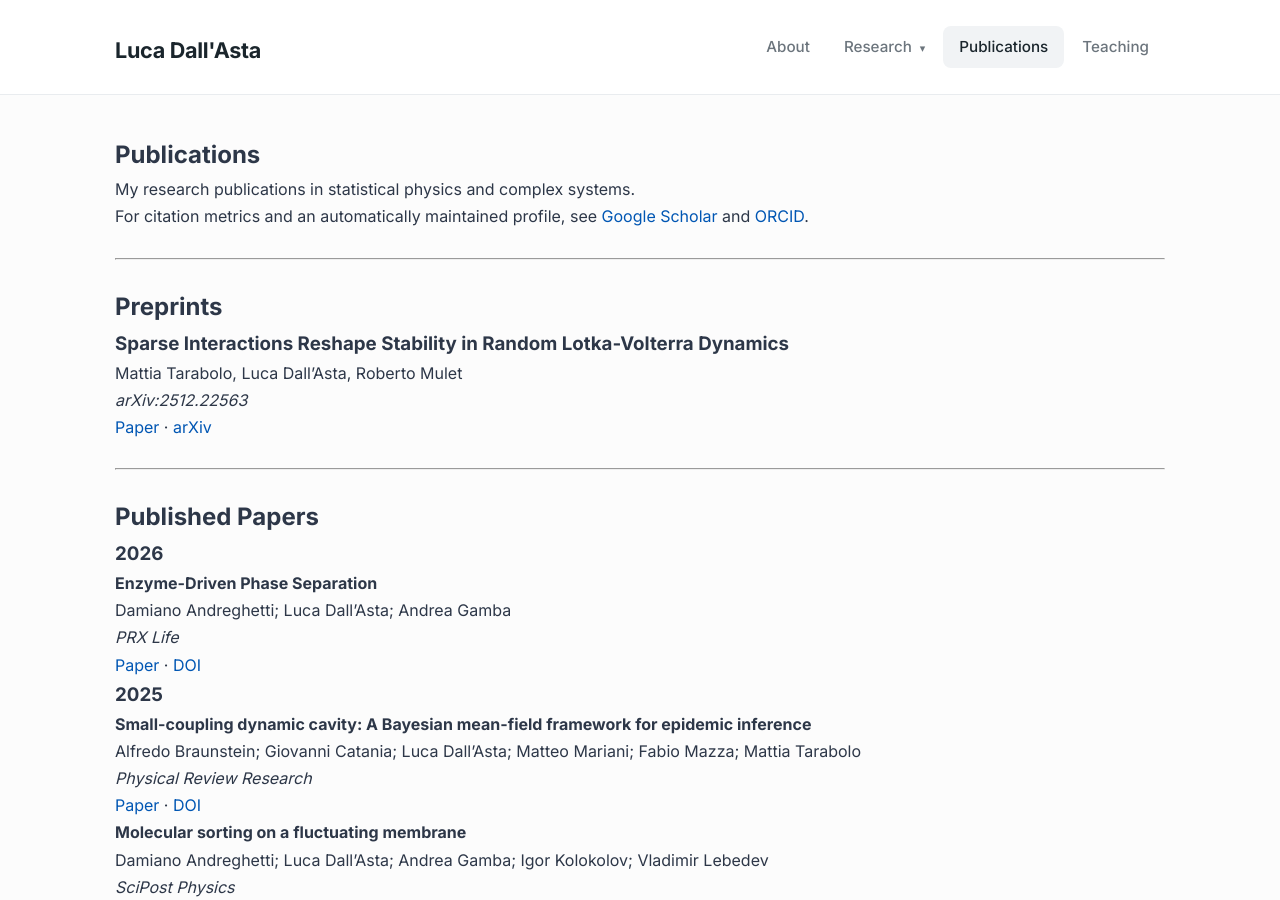
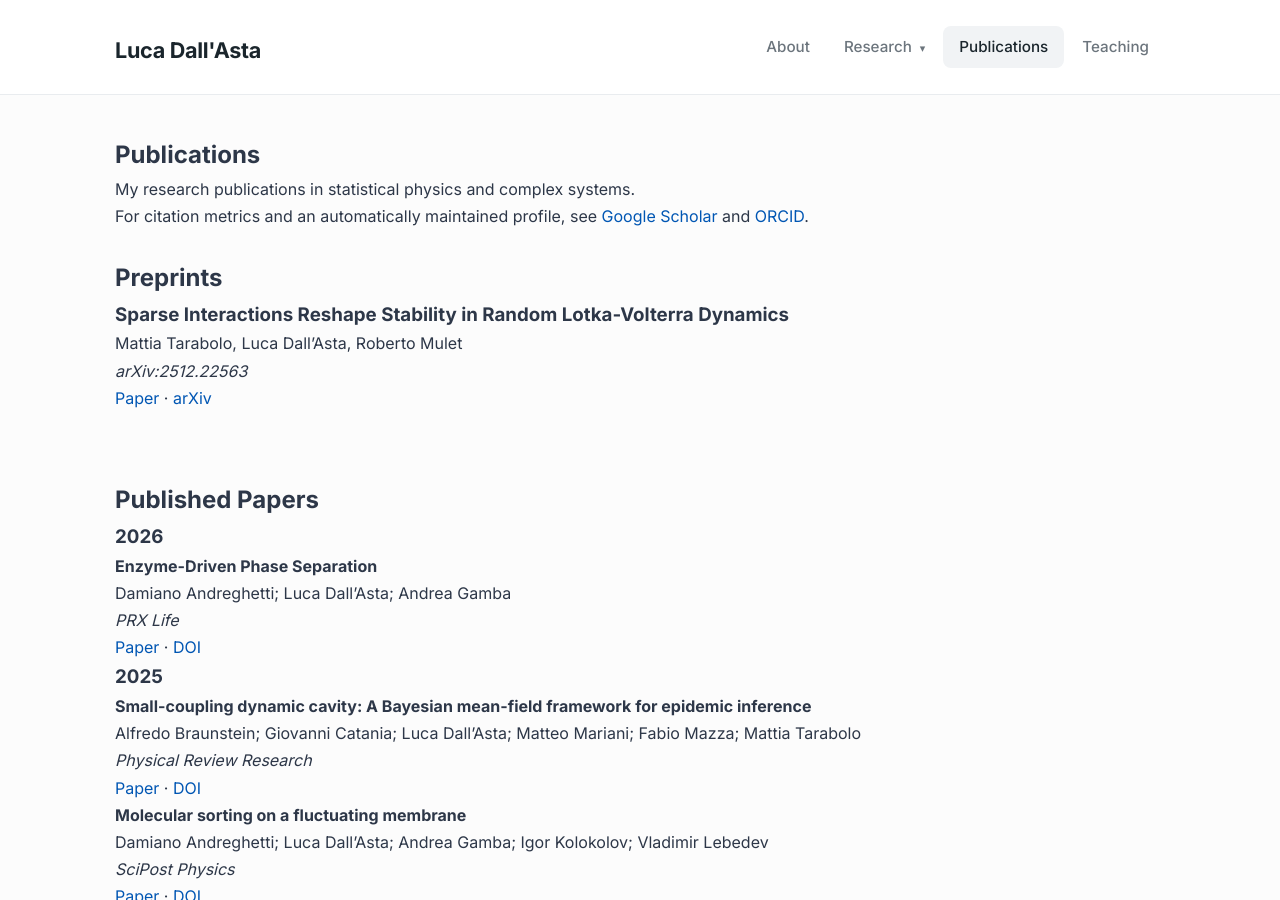
Before and after one commit to dallasta/dallasta.github.io, a Jekyll site: the page built from _pages/publications.md, in a window 1280 px wide and 900 px high. Built offline with Jekyll 4.4.1, drawn with Linux system fonts in a browser that asks for light colours; a style sheet for code colours, icons or effects is not loaded.

Commit message:
Add files via upload

```diff
--- a/_pages/publications.md
+++ b/_pages/publications.md
@@ -9,10 +9,6 @@ sidebar:
 My research publications in statistical physics and complex systems.
 
 For citation metrics and an automatically maintained profile, see [Google Scholar](https://scholar.google.com/) and [ORCID](https://orcid.org/).
-
-<br>
-
----
 
 <br>
 
@@ -35,9 +31,7 @@ For citation metrics and an automatically maintained profile, see [Google Schola
 {% endif %}
 
 <br>
-
 ---
-
 <br>
 
 ## Published Papers
```
